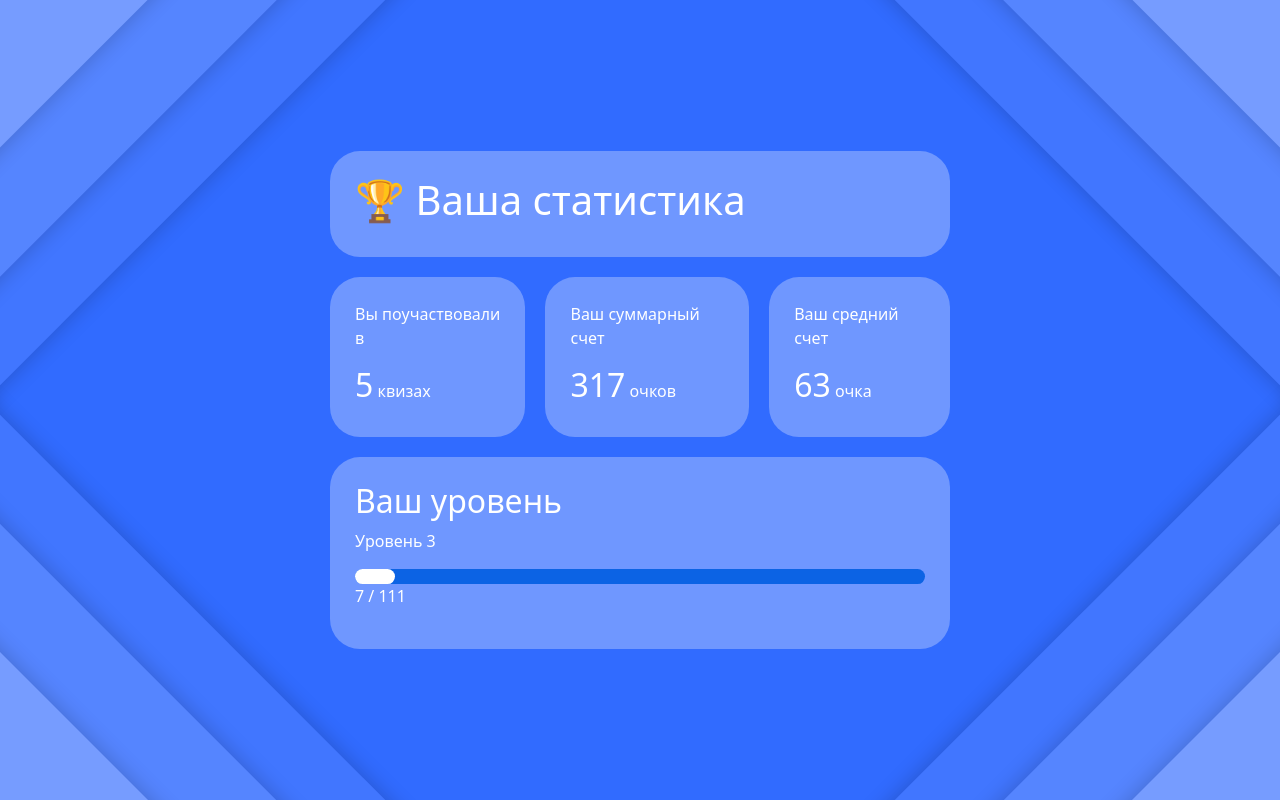
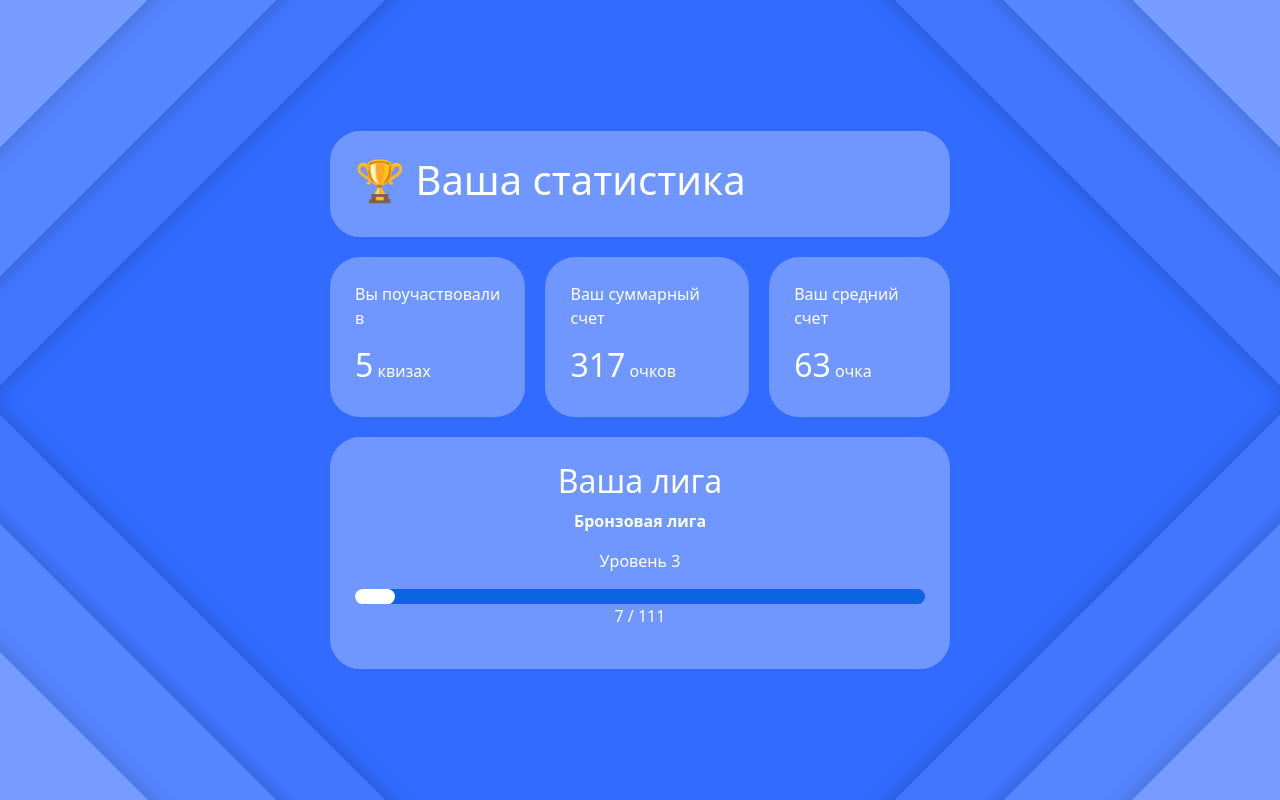
Before and after one commit to TRTSS/TLearnQuiz, a Django app: page /stats in a window 1280 px wide. Run offline with Django 4.2, Linux system fonts and the light colour scheme; a user stored in the database is signed in; data comes from the database, SQL or seed files in the repository; some libraries are stand-ins or nearby versions.

Commit message:
quiz stats update

```diff
--- a/templates/statistic.html
+++ b/templates/statistic.html
@@ -9,8 +9,10 @@
     <link href="{% static 'bootstrap-5.0.2-dist/css/bootstrap.css' %}" rel='stylesheet'>
     <link href='https://unpkg.com/boxicons@2.1.4/css/boxicons.min.css' rel='stylesheet'>
     <link href="{% static 'quizStyle.css' %}" rel="stylesheet">
+    <script type="module" src="https://unpkg.com/@google/model-viewer/dist/model-viewer.min.js"></script>
+    <script nomodule src="https://unpkg.com/@google/model-viewer/dist/model-viewer-legacy.js"></script>
 </head>
-<body style="overflow: hidden;">
+<body style="overflow-x: hidden;">
 <div class="bg-rect-tl-1"></div>
 <div class="bg-rect-tl-2"></div>
 <div class="bg-rect-tl-3"></div>
@@ -44,7 +46,7 @@
 </style>
 
 <div class="fullpage">
-    <div class="quiz-block">
+    <div class="quiz-block" style="overflow:auto; max-height: 100%;">
         <div class="block-content">
             <h1>🏆 Ваша статистика</h1>
 
@@ -71,15 +73,25 @@
                 </div>
             </div>
             <div class="block-content">
-                <h2>Ваш уровень</h2>
+                <div class="text-center" style="width: 100%;">
+                    <h2>Ваша лига</h2>
+                </div>
 
-                <p>Уровень {{ currentLevel }}</p>
-                <div class="xpbar-back">
-                    <div class="xpbar">
+                <div class="text-center">
+                    <p><b>Бронзовая лига</b></p>
+                    <model-viewer style='width: 100%;' src="{% static '3d/cup1.gltf' %}" alt="VR Headset" auto-rotate camera-controls ar ios-src="{% static '3d/cup1.gltf' %}"></model-viewer>
+                </div>
+                <div class="text-center" style="width: 100%;">
 
+
+                    <p>Уровень {{ currentLevel }}</p>
+                    <div class="xpbar-back">
+                        <div class="xpbar">
+
+                        </div>
                     </div>
+                    <p>{{ currentXP }} / {{ xpNeed }}</p>
                 </div>
-                <p>{{ currentXP }} / {{ xpNeed }}</p>
             </div>
         {% endif %}
     </div>
```
Also changed, not shown: 1 other file.
